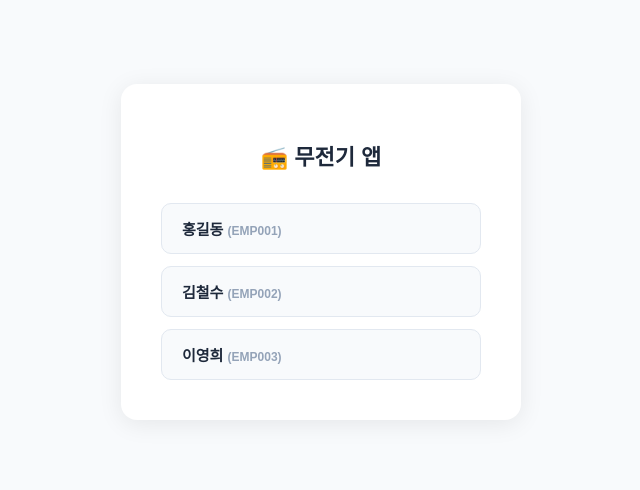
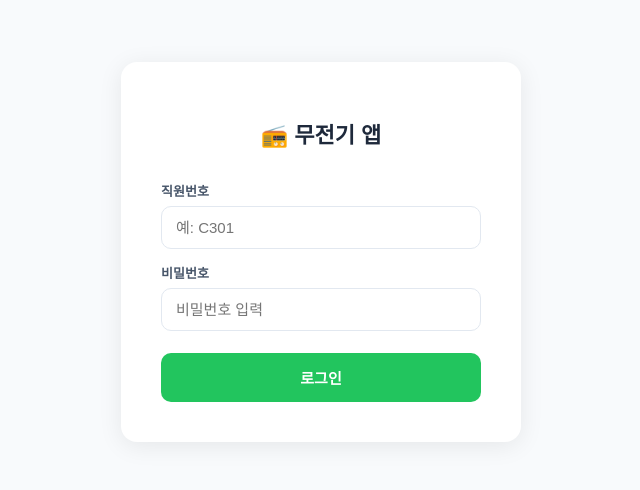
Before and after one commit to ggurumi-cell/walkie-app, a React (Vite) app: page / in a window 1280 px wide. Shown: the part 156-646 px from the top of the page, without its empty margins (319-959 px from the left). Built offline with nearby package versions, Linux system fonts and the light colour scheme.

Commit message:
feat: 직원번호+비밀번호 로그인

```diff
--- a/App.tsx
+++ b/App.tsx
@@ -1,29 +1,184 @@
-import { useState } from "react"
+import { useState, useEffect } from "react"
+import { createClient } from "@supabase/supabase-js"
 import WalkieApp from "./WalkieApp"
 
-const USERS = [
-  { id: 1, name: "홍길동", employeeId: "EMP001" },
-  { id: 2, name: "김철수", employeeId: "EMP002" },
-  { id: 3, name: "이영희", employeeId: "EMP003" },
-]
+interface WalkieUser {
+  id: number
+  name: string
+  employeeId: string
+  team?: string
+}
+
+const LOCAL_STORAGE_KEY = "walkie_logged_in_user"
 
 export default function App() {
-  const [user, setUser] = useState(null)
+  const [user, setUser] = useState<WalkieUser | null>(null)
+  const [employeeId, setEmployeeId] = useState("")
+  const [password, setPassword] = useState("")
+  const [isLoading, setIsLoading] = useState(false)
+  const [errorMsg, setErrorMsg] = useState("")
+  const [checkingSession, setCheckingSession] = useState(true)
+
+  const supabaseUrl = import.meta.env.VITE_SUPABASE_URL
+  const supabaseKey = import.meta.env.VITE_SUPABASE_ANON_KEY
+
+  // 자동 로그인 유지 (새로고침해도 로그인 상태 유지)
+  useEffect(() => {
+    const saved = localStorage.getItem(LOCAL_STORAGE_KEY)
+    if (saved) {
+      try {
+        setUser(JSON.parse(saved))
+      } catch (e) {
+        localStorage.removeItem(LOCAL_STORAGE_KEY)
+      }
+    }
+    setCheckingSession(false)
+  }, [])
+
+  const handleLogin = async (e: React.FormEvent) => {
+    e.preventDefault()
+    setErrorMsg("")
+
+    if (!employeeId.trim() || !password.trim()) {
+      setErrorMsg("직원번호와 비밀번호를 입력해주세요.")
+      return
+    }
+
+    if (!supabaseUrl || !supabaseKey) {
+      setErrorMsg("서버 설정 오류입니다.")
+      return
+    }
+
+    setIsLoading(true)
+    try {
+      const supabase = createClient(supabaseUrl, supabaseKey)
+      const { data, error } = await supabase
+        .from("walkie_users")
+        .select("id, name, employee_id, team, password")
+        .eq("employee_id", employeeId.trim())
+        .single()
+
+      if (error || !data) {
+        setErrorMsg("존재하지 않는 직원번호입니다.")
+        setIsLoading(false)
+        return
+      }
+
+      if (data.password !== password.trim()) {
+        setErrorMsg("비밀번호가 일치하지 않습니다.")
+        setIsLoading(false)
+        return
+      }
+
+      const loggedInUser: WalkieUser = {
+        id: data.id,
+        name: data.name,
+        employeeId: data.employee_id,
+        team: data.team,
+      }
+
+      localStorage.setItem(LOCAL_STORAGE_KEY, JSON.stringify(loggedInUser))
+      setUser(loggedInUser)
+    } catch (err) {
+      console.error("[Walkie] 로그인 오류:", err)
+      setErrorMsg("로그인 중 오류가 발생했습니다.")
+    } finally {
+      setIsLoading(false)
+    }
+  }
+
+  const handleLogout = () => {
+    localStorage.removeItem(LOCAL_STORAGE_KEY)
+    setUser(null)
+    setEmployeeId("")
+    setPassword("")
+  }
+
+  if (checkingSession) {
+    return (
+      <div style={{ minHeight: "100vh", background: "#f8fafc", display: "flex", alignItems: "center", justifyContent: "center" }}>
+        <p style={{ color: "#94a3b8" }}>불러오는 중...</p>
+      </div>
+    )
+  }
+
   if (!user) {
     return (
       <div style={{ minHeight: "100vh", background: "#f8fafc", display: "flex", alignItems: "center", justifyContent: "center", fontFamily: "sans-serif" }}>
         <div style={{ background: "#fff", borderRadius: 16, padding: 40, width: 320, boxShadow: "0 4px 24px rgba(0,0,0,0.08)" }}>
           <h1 style={{ textAlign: "center", marginBottom: 32, fontSize: 22, color: "#1e293b" }}>📻 무전기 앱</h1>
-          <div style={{ display: "flex", flexDirection: "column", gap: 12 }}>
-            {USERS.map(u => (
-              <button key={u.id} onClick={() => setUser(u)} style={{ padding: "14px 20px", borderRadius: 10, border: "1px solid #e2e8f0", background: "#f8fafc", cursor: "pointer", textAlign: "left", fontSize: 15, fontWeight: 600, color: "#1e293b" }}>
-                {u.name} <span style={{ fontSize: 12, color: "#94a3b8" }}>({u.employeeId})</span>
-              </button>
-            ))}
-          </div>
+
+          <form onSubmit={handleLogin} style={{ display: "flex", flexDirection: "column", gap: 14 }}>
+            <div>
+              <label style={{ display: "block", fontSize: 13, fontWeight: 600, color: "#475569", marginBottom: 6 }}>
+                직원번호
+              </label>
+              <input
+                type="text"
+                placeholder="예: C301"
+                value={employeeId}
+                onChange={(e) => setEmployeeId(e.target.value)}
+                disabled={isLoading}
+                style={{
+                  width: "100%",
+                  padding: "12px 14px",
+                  borderRadius: 10,
+                  border: "1px solid #e2e8f0",
+                  fontSize: 15,
+                  boxSizing: "border-box",
+                }}
+              />
+            </div>
+
+            <div>
+              <label style={{ display: "block", fontSize: 13, fontWeight: 600, color: "#475569", marginBottom: 6 }}>
+                비밀번호
+              </label>
+              <input
+                type="password"
+                placeholder="비밀번호 입력"
+                value={password}
+                onChange={(e) => setPassword(e.target.value)}
+                disabled={isLoading}
+                style={{
+                  width: "100%",
+                  padding: "12px 14px",
+                  borderRadius: 10,
+                  border: "1px solid #e2e8f0",
+                  fontSize: 15,
+                  boxSizing: "border-box",
+                }}
+              />
+            </div>
+
+            {errorMsg && (
+              <div style={{ color: "#dc2626", fontSize: 13, textAlign: "center", padding: "8px", background: "#fef2f2", borderRadius: 8 }}>
+                {errorMsg}
+              </div>
+            )}
+
+            <button
+              type="submit"
+              disabled={isLoading}
+              style={{
+                marginTop: 8,
+                padding: "14px 20px",
+                borderRadius: 10,
+                border: "none",
+                background: isLoading ? "#94a3b8" : "#22c55e",
+                color: "#fff",
+                fontSize: 15,
+                fontWeight: 700,
+                cursor: isLoading ? "not-allowed" : "pointer",
+              }}
+            >
+              {isLoading ? "로그인 중..." : "로그인"}
+            </button>
+          </form>
         </div>
       </div>
     )
   }
-  return <WalkieApp currentUser={user} onLogout={() => setUser(null)} />
+
+  return <WalkieApp currentUser={user} onLogout={handleLogout} />
 }
```
